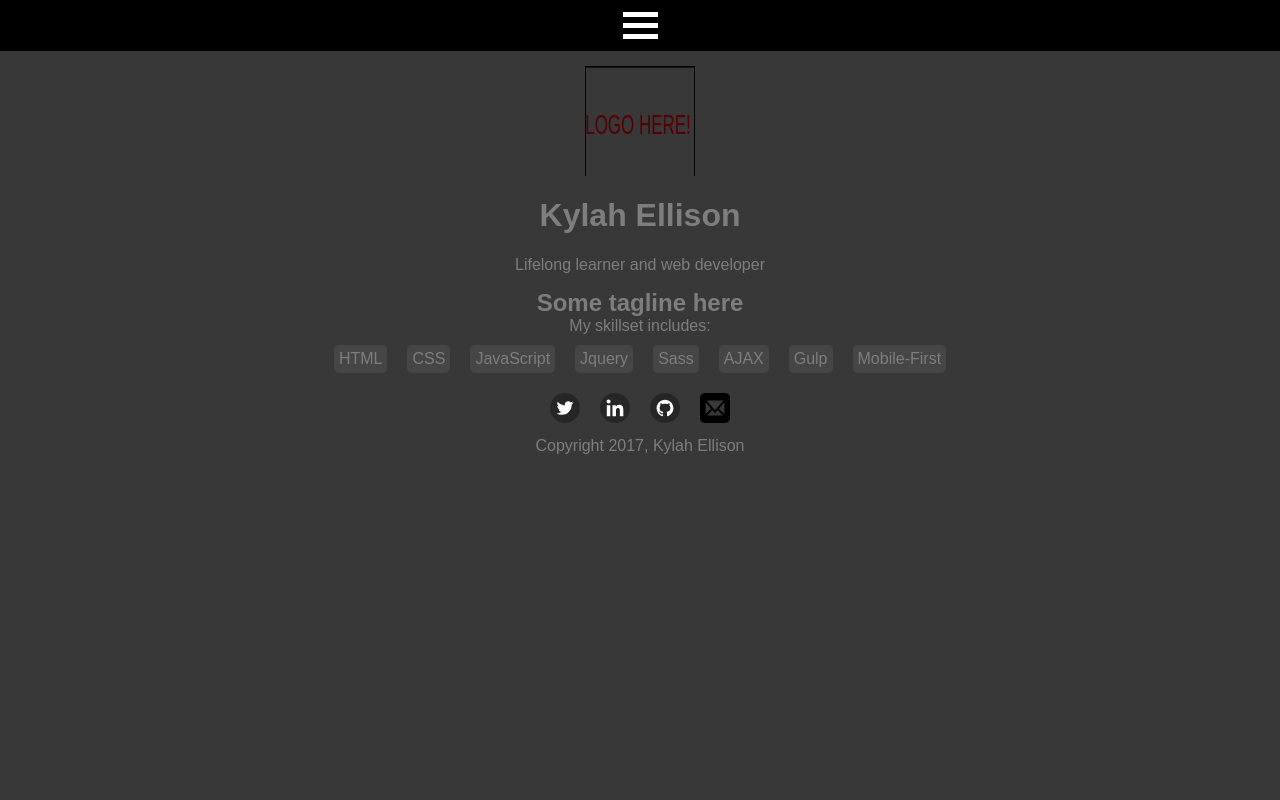
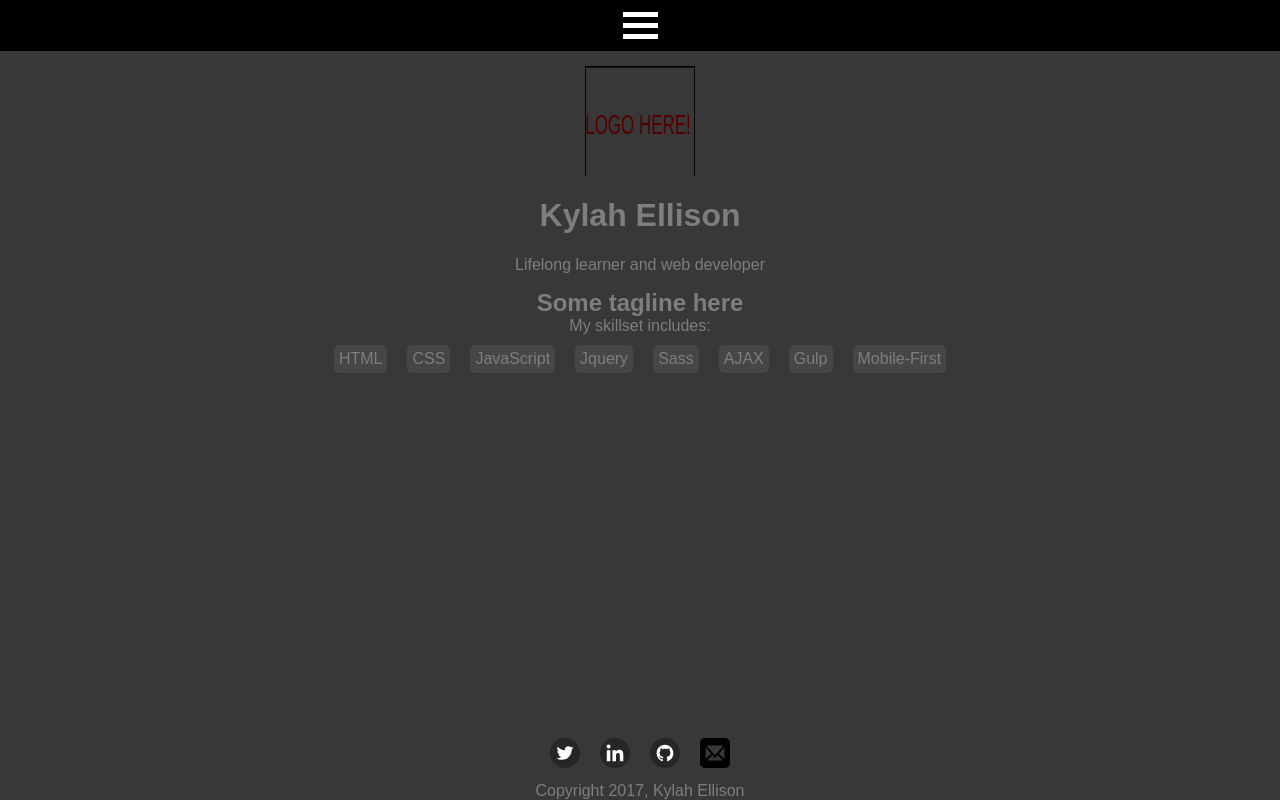
Before and after one commit to kylahellison/First-Portfolio, a website: page index.html in a window 1280 px wide. Drawn offline with Linux system fonts and the light colour scheme.

Commit message:
Added Sticky Footer

```diff
--- a/index.html
+++ b/index.html
@@ -11,8 +11,9 @@
 <!-- 	<link rel="stylesheet" href="css/application.min.css"> -->
 </head>
 
-<body>
+<body class="flex column">
 
+<div class="content">
 	<div id="top-wrap" class="flex column">
 		<header class="flex column center">
 			<img src="images/logo-200x200.svg" class="centerself">
@@ -100,6 +101,7 @@
 
 	</div>
 	</main>
+</div>
 
 <footer class="flex column">
       <ul class="flex center">
--- a/sass/base/_general.scss
+++ b/sass/base/_general.scss
@@ -6,6 +6,10 @@
 	padding: 0;
 	margin: 0;
 	box-sizing: border-box;
+}
+
+html, body {
+	height: 100%;
 }
 
 body {
--- a/sass/layout/_flexbox.scss
+++ b/sass/layout/_flexbox.scss
@@ -18,19 +18,26 @@
 	align-self: center;
 }
 
+
 .order1 {
 	order: -1;
 }
 
-// .order2 {
-// 	order: 1;
-// }
 
-// .order3 {
-// 	order: 2;
-// }
+
+/*=================================
+=            SPECIFICS            =
+=================================*/
 
 .skills li,
 #nav li {
 	align-self: center;
 }
+
+//Sticky Footer
+	//Also needed the div with a class of content in the HTML
+		//And a 100% height on body and html
+		//And flex column on the body tag
+.content {
+	flex: 1 0 auto;
+}
```
Also changed, not shown: css/main.css, 1 other file. Lines whose indentation alone changed are shown as unchanged.
